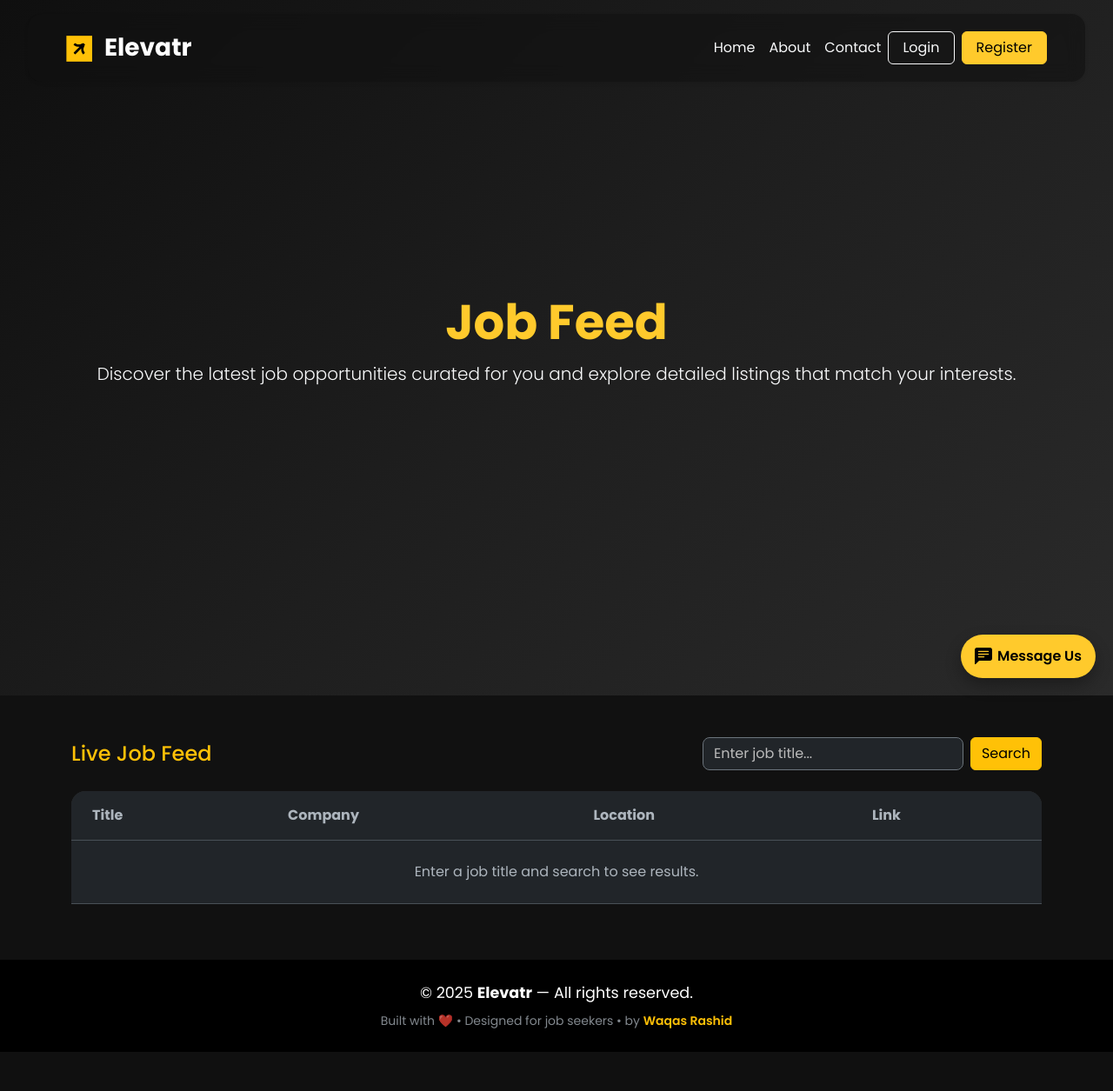
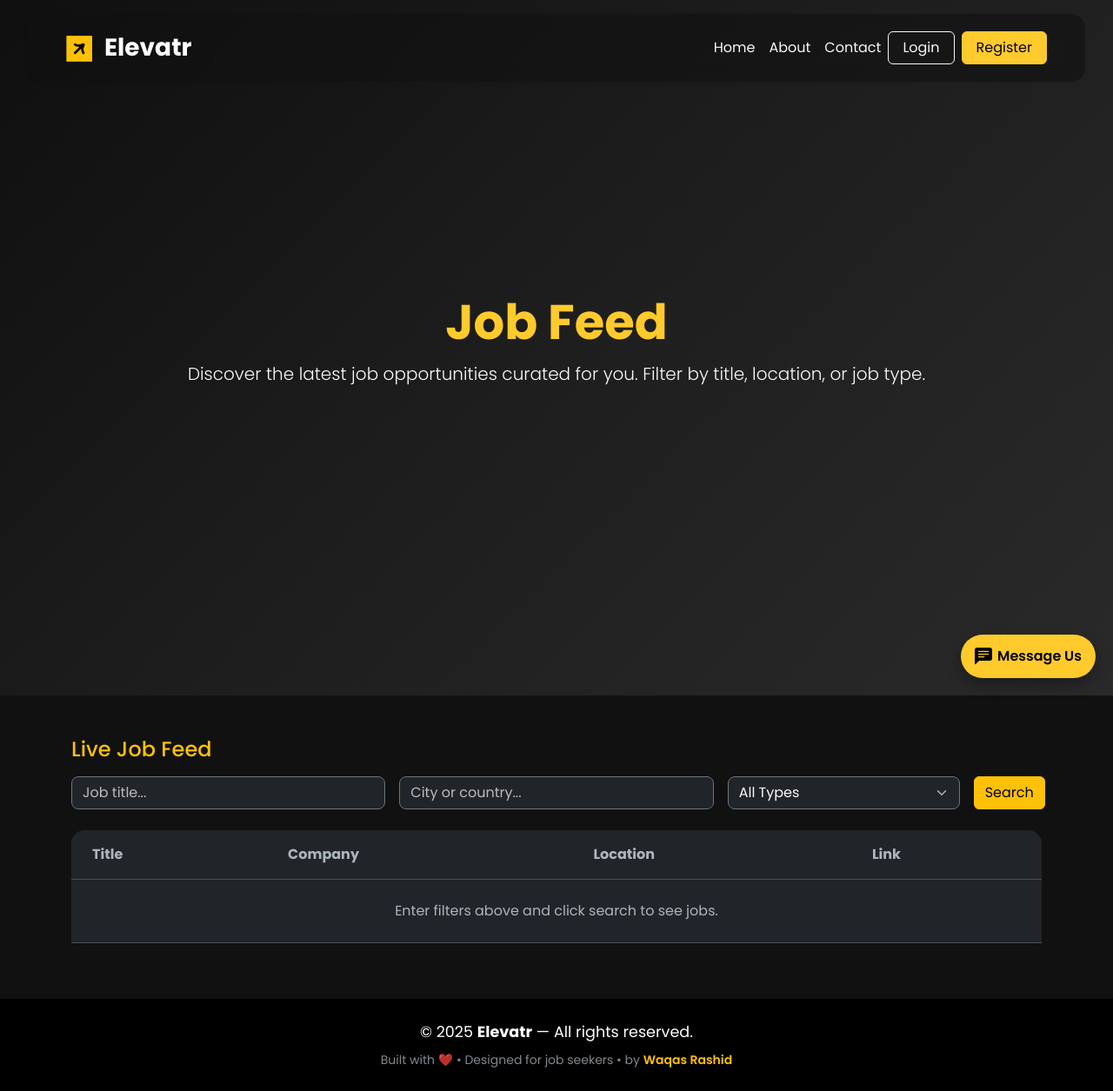
Before and after one commit to waqas-rashid1/ApplyLog, a Django app: page /tracker/live-jobs/ in a window 1280 px wide. Shown: the whole page at 87% size. Before the commit the page ends 1210 px from the top, so only its background shows below. Run offline with Django 5.2, Linux system fonts and the light colour scheme.

Commit message:
Add advanced filtering to live job feed
Enhanced the job feed UI and backend to support filtering by job title, location, and job type. Updated the frontend form and JavaScript to handle new filters, and modified the backend view to build a combined query string for the external API. Improved user feedback and error handling in the job search interface.

```diff
--- a/main/tracker/templates/jobs_list.html
+++ b/main/tracker/templates/jobs_list.html
@@ -1,30 +1,67 @@
-{% extends 'base.html' %}
-{% load static %}
-
-{% block content %}
-
+{% extends 'base.html' %} {% load static %} {% block content %}
 <!-- Header Section -->
-<section class="d-flex align-items-center justify-content-center text-white" style="height: 100vh; background: linear-gradient(135deg, #0f0f0f, #1e1e1e, #2a2a2a);">
+<section
+  class="d-flex align-items-center justify-content-center text-white"
+  style="
+    height: 100vh;
+    background: linear-gradient(135deg, #0f0f0f, #1e1e1e, #2a2a2a);
+  "
+>
   <div class="text-center">
-    <h1 class="display-4 fw-bold" style="color: #ffca2c;">Job Feed</h1>
-    <p class="lead text-light">Discover the latest job opportunities curated for you and explore detailed listings that match your interests.</p>
+    <h1 class="display-4 fw-bold" style="color: #ffca2c">Job Feed</h1>
+    <p class="lead text-light">
+      Discover the latest job opportunities curated for you. Filter by title,
+      location, or job type.
+    </p>
   </div>
 </section>
 
-<!-- Live Job Feed -->
-<section class="py-5 px-4" style="background-color: #111;">
+<!-- Live Job Feed Section -->
+<section class="py-5 px-4" style="background-color: #111">
   <div class="container text-light">
-    <div class="d-flex justify-content-between align-items-center mb-4">
-      <h4 class="mb-0 text-warning">Live Job Feed</h4>
-      <form id="live-job-search" class="d-flex gap-2">
-        <input type="text" id="live-job-title" placeholder="Enter job title..." class="form-control bg-dark text-light border border-secondary rounded-3" style="max-width: 300px;">
+    <div class="d-flex flex-column mb-4">
+      <h4 class="text-warning mb-3">Live Job Feed</h4>
+      <form id="live-job-search" class="row g-3">
+        <div class="col-md-4">
+          <input
+            type="text"
+            id="live-job-title"
+            placeholder="Job title..."
+            class="form-control bg-dark text-light border border-secondary rounded-3"
+          />
+        </div>
+        <div class="col-md-4">
+          <input
+            type="text"
+            id="live-job-location"
+            placeholder="City or country..."
+            class="form-control bg-dark text-light border border-secondary rounded-3"
+          />
+        </div>
+        <div class="col-md-3">
+          <select
+            id="live-job-type"
+            class="form-select bg-dark text-light border border-secondary rounded-3"
+          >
+            <option value="">All Types</option>
+            <option value="remote">Remote</option>
+            <option value="on-site">On-site</option>
+            <option value="hybrid">Hybrid</option>
+          </select>
+        </div>
+        <div class="col-md-1 d-grid">
           <button type="submit" class="btn btn-warning">Search</button>
+        </div>
       </form>
     </div>
 
     <div class="table-responsive rounded-4">
-      <table class="table align-middle text-light" style="background-color: #1a1a1a; border-radius: 12px;" id="live-jobs-table">
-        <thead class="text-warning" style="background-color: #2a2a2a;">
+      <table
+        class="table align-middle text-light"
+        style="background-color: #1a1a1a"
+        id="live-jobs-table"
+      >
+        <thead class="text-warning" style="background-color: #2a2a2a">
           <tr>
             <th class="py-3 px-4">Title</th>
             <th class="py-3 px-4">Company</th>
@@ -33,7 +70,11 @@
           </tr>
         </thead>
         <tbody id="live-jobs-body">
-          <tr><td colspan="4" class="text-center py-4">Enter a job title and search to see results.</td></tr>
+          <tr>
+            <td colspan="4" class="text-center py-4">
+              Enter filters above and click search to see jobs.
+            </td>
+          </tr>
         </tbody>
       </table>
     </div>
@@ -41,9 +82,15 @@
 </section>
 
 <script>
-  document.getElementById("live-job-search").addEventListener("submit", function (e) {
+  document
+    .getElementById("live-job-search")
+    .addEventListener("submit", function (e) {
       e.preventDefault();
       const title = document.getElementById("live-job-title").value.trim();
+      const location = document
+        .getElementById("live-job-location")
+        .value.trim();
+      const type = document.getElementById("live-job-type").value.trim();
       const tbody = document.getElementById("live-jobs-body");
 
       if (!title) {
@@ -51,34 +98,38 @@
         return;
       }
 
-    tbody.innerHTML = `<tr><td colspan="4" class="text-center py-4">Searching for "${title}"...</td></tr>`;
+      tbody.innerHTML = `<tr><td colspan="5" class="text-center py-4">Searching...</td></tr>`;
 
-    fetch(`/tracker/jobs/?title=${encodeURIComponent(title)}`)
-      .then(response => {
-        if (!response.ok) throw new Error("API failed");
-        return response.json();
-      })
-      .then(data => {
+      const params = new URLSearchParams({ title, location, type });
+
+      fetch(`/tracker/jobs/?${params.toString()}`)
+        .then((res) => res.json())
+        .then((data) => {
           const jobs = data.results || [];
           if (jobs.length === 0) {
-          tbody.innerHTML = `<tr><td colspan="4" class="text-center py-4">⚠️ No results found for "${title}".</td></tr>`;
+            tbody.innerHTML = `<tr><td colspan="5" class="text-center py-4">⚠️ No results found.</td></tr>`;
             return;
           }
 
-        tbody.innerHTML = jobs.map(job => `
+          tbody.innerHTML = jobs
+            .map(
+              (job) => `
   <tr>
-            <td class="py-3 px-4">${escapeHtml(job.title || 'N/A')}</td>
-            <td class="py-3 px-4">${escapeHtml(job.company || 'N/A')}</td>
-            <td class="py-3 px-4">${escapeHtml(job.location || 'N/A')}</td>
+    <td class="py-3 px-4">${escapeHtml(job.title || "N/A")}</td>
+    <td class="py-3 px-4">${escapeHtml(job.company || "N/A")}</td>
+    <td class="py-3 px-4">${escapeHtml(job.location || "N/A")}</td>
     <td class="py-3 px-4">
-              <a href="${job.link}" target="_blank" class="btn btn-sm btn-outline-warning rounded-3">🔗 View</a>
+      <a href="${
+        job.link
+      }" target="_blank" class="btn btn-sm btn-outline-warning rounded-3">🔗 View</a>
     </td>
   </tr>
-        `).join("");
+`
+            )
+            .join("");
         })
-      .catch(error => {
-        console.error(error);
-        tbody.innerHTML = `<tr><td colspan="4" class="text-center text-danger py-4">🚫 Failed to fetch jobs. Please try again later.</td></tr>`;
+        .catch(() => {
+          tbody.innerHTML = `<tr><td colspan="5" class="text-center text-danger py-4">🚫 Failed to fetch jobs.</td></tr>`;
         });
     });
 
@@ -91,5 +142,4 @@
       .replace(/'/g, "&#039;");
   }
 </script>
-
 {% endblock %}
--- a/main/tracker/views.py
+++ b/main/tracker/views.py
@@ -522,8 +522,20 @@ RAPIDAPI_KEY = "ac0fa29d81mshbb893cbbbbf1eb5p15b4abjsn486de655cb57"
 @require_GET
 def live_job_list(request):
     title = request.GET.get("title", "").strip()
+    location = request.GET.get("location", "").strip()
+    job_type = request.GET.get("type", "").strip()
+
     if not title:
         return JsonResponse({"error": "Please provide a job title"}, status=400)
+
+    # Build query string
+    query_parts = [title]
+    if location:
+        query_parts.append(location)
+    if job_type:
+        query_parts.append(job_type)
+
+    query = " ".join(query_parts)
 
     try:
         url = "https://jsearch.p.rapidapi.com/search"
@@ -532,21 +544,14 @@ def live_job_list(request):
             "X-RapidAPI-Host": "jsearch.p.rapidapi.com"
         }
         params = {
-            "query": title,
+            "query": query,
             "page": "1",
             "num_pages": "1"
         }
 
         response = requests.get(url, headers=headers, params=params, timeout=10)
-
-        logger.info(f"Status Code: {response.status_code}")
-        logger.debug(f"Raw response: {response.text[:300]}")
-
         if response.status_code != 200:
-            return JsonResponse({
-                "error": "API request failed",
-                "status": response.status_code
-            }, status=response.status_code)
+            return JsonResponse({"error": "API request failed"}, status=response.status_code)
 
         data = response.json()
         jobs = []
@@ -555,17 +560,15 @@ def live_job_list(request):
             jobs.append({
                 "title": job.get("job_title", "N/A"),
                 "company": job.get("employer_name", "N/A"),
-                "location": job.get("job_city", "Remote"),
+                "location": job.get("job_city") or job.get("job_country", "Remote"),
+                "type": job.get("job_offer_type", "N/A") or job.get("job_is_remote", "Remote"),
                 "link": job.get("job_apply_link", "#")
             })
 
         return JsonResponse({"results": jobs})
     except Exception as e:
         logger.error(f"Job fetch error: {str(e)}", exc_info=True)
-        return JsonResponse({
-            "error": "Job API failed",
-            "details": str(e)
-        }, status=500)
+        return JsonResponse({"error": "Job API failed", "details": str(e)}, status=500)
 
 def live_job_list_view(request):
     return render(request, 'jobs_list.html')
```
Lines whose indentation alone changed are shown as unchanged.
